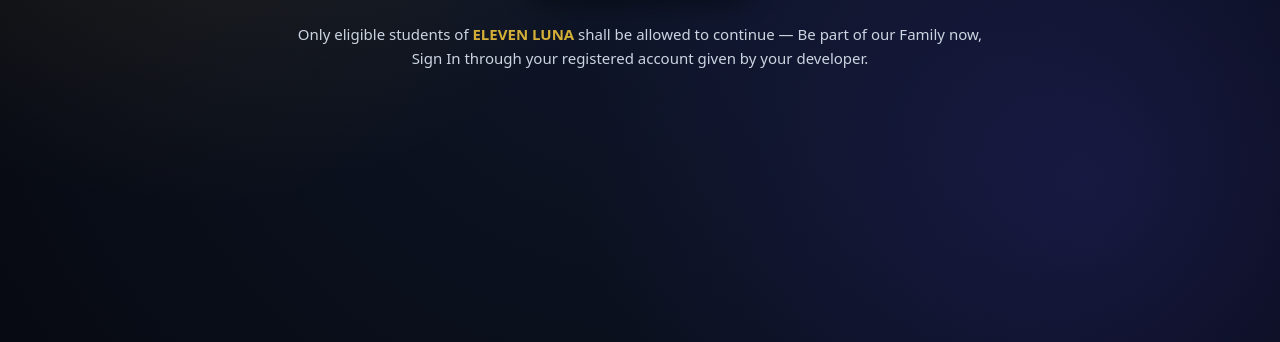
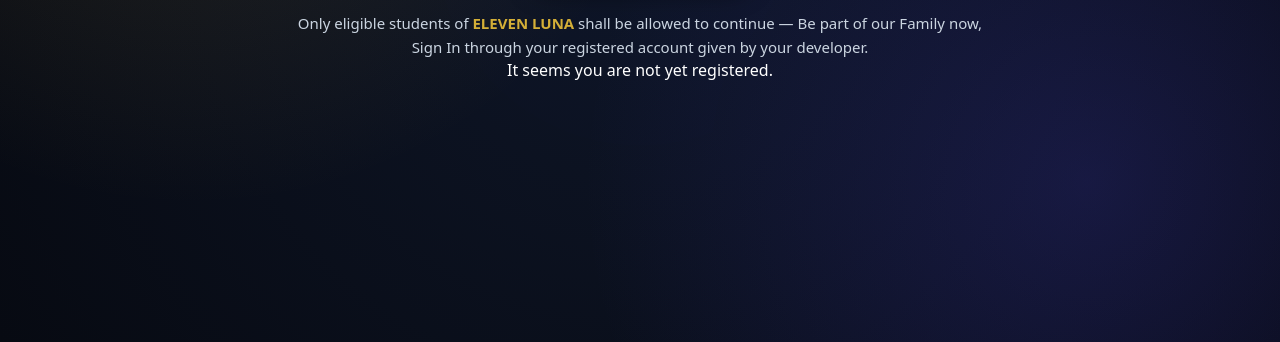
Before and after one commit to bitEDevs/Eleven-Luna, a website: page index.html in a window 1280 px wide. Shown: the part 458-800 px from the top of the page. Drawn offline with Linux system fonts and the light colour scheme.

Commit message:
Implement toast notification for unregistered user
Added toast notification for unregistered users.

```diff
--- a/index.html
+++ b/index.html
@@ -135,6 +135,10 @@
         <div class="pin-error" id="login-error">Incorrect PIN. Please try again.</div>
         <button class="pin-confirm-btn" onclick="verifyDevicePin()">Confirm PIN</button>
     </div>
+    <!-- TOAST NOTIFICATION FOR UNREGISTERED USERS -->
+    <div id="toast-notification" class="toast-notification">
+        <span id="toast-message">It seems you are not yet registered.</span>
+    </div>
     <script src="script.js"></script>
 </body>
 </html>
```
